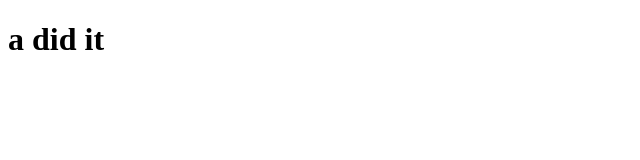
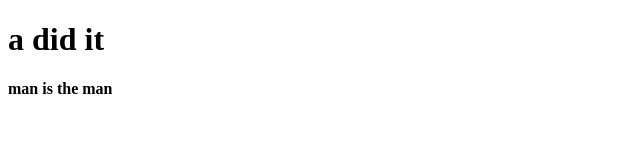
Before and after one commit to fady0wagdy/booking_app, a plain HTML site: page index.html in a window 1280 px wide. Shown: the whole page, without its empty margins (0-640 px from the left). Drawn offline with Linux system fonts and the light colour scheme.

Commit message:
the is a new baragraph

```diff
--- a/index.html
+++ b/index.html
@@ -7,5 +7,6 @@
 </head>
 <body>
     <h1>a did it</h1>
+    <b>man is the man</b>
 </body>
 </html>
```
